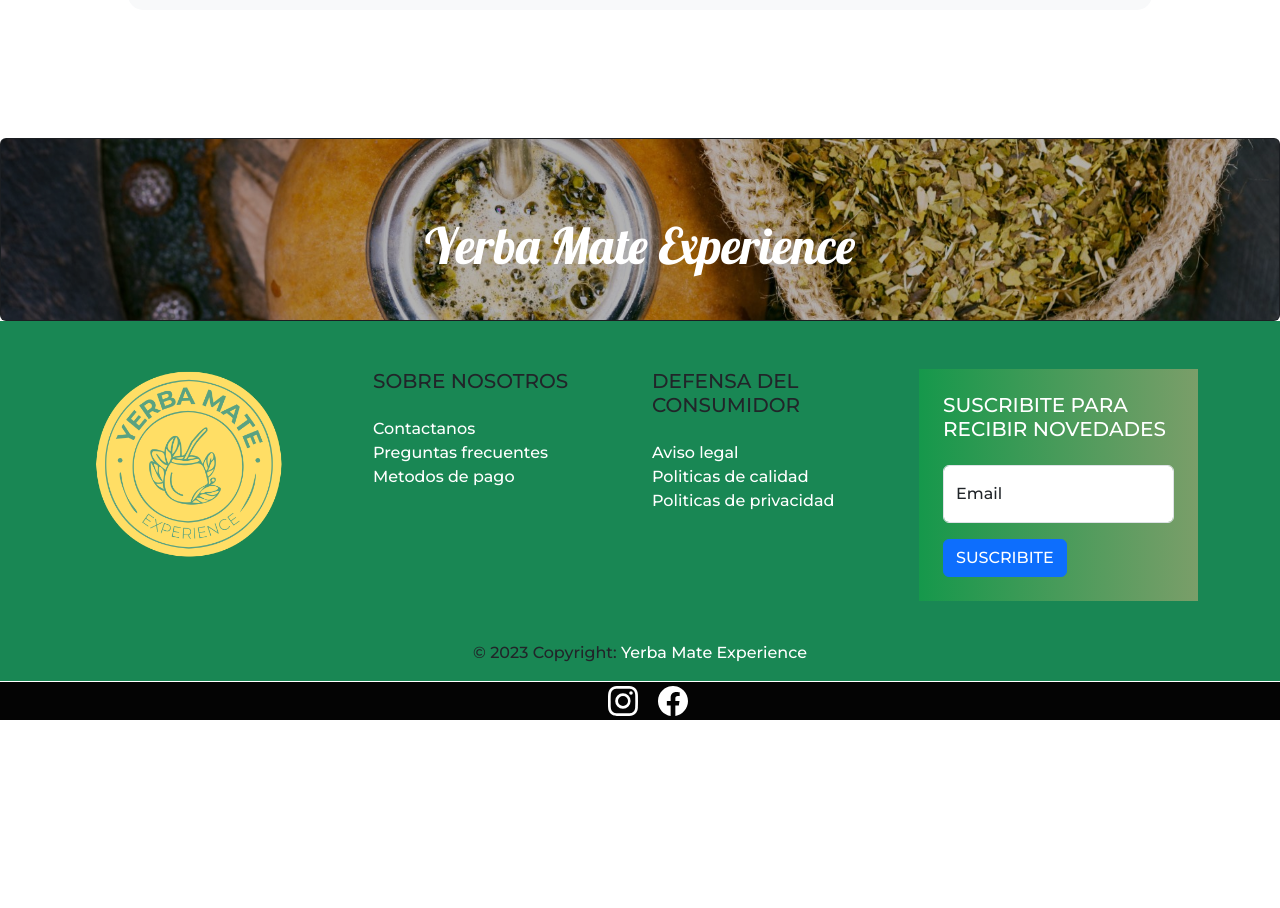
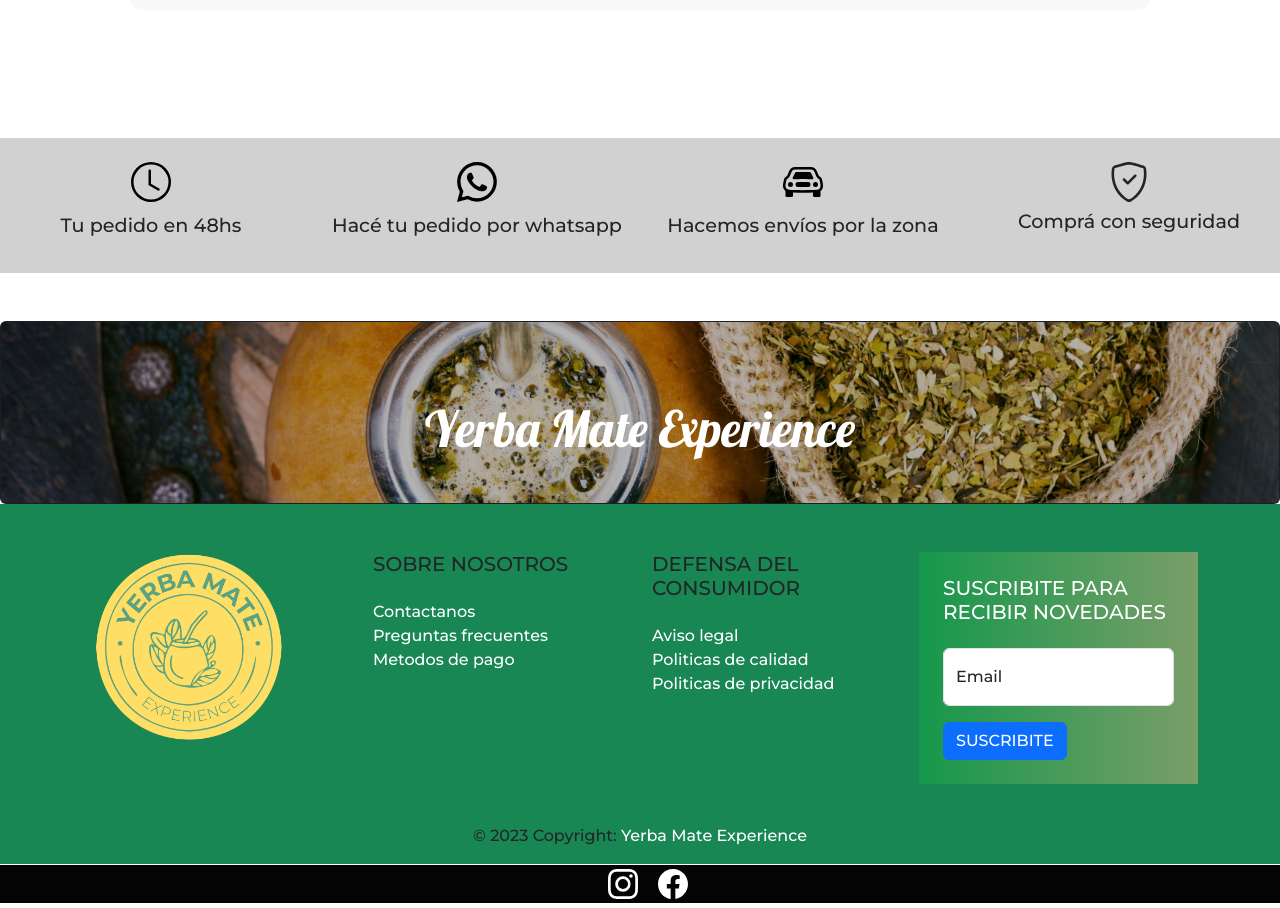
Before and after one commit to mbasse89/Proyecto-Final, a website: page index.html in a window 1280 px wide. Shown: the part 1600-2508 px from the top of the page. Before the commit the page ends 2326 px from the top, so only its background shows below. Drawn offline with nearby package versions, Linux system fonts and the light colour scheme.

Commit message:
se agregan div decorativas en index

```diff
--- a/css/style.css
+++ b/css/style.css
@@ -17,7 +17,9 @@
 
 }
 
-
+.bg-grey{
+    background-color: #d1d1d1;
+}
 
 
 .msje{
@@ -120,7 +122,9 @@
     color: rgb(17, 115, 17);
 }
 
-
+ .text-black{
+    color: rgb(34, 28, 28);
+ }
 
 /* ***************************MAIN**************************** */
 
@@ -223,6 +227,7 @@
   }
   .transitionText:hover{
     font-size: 70px;
+    cursor: pointer;
   }
 
   a:hover, a:focus {
--- a/index.html
+++ b/index.html
@@ -113,7 +113,51 @@
 
 
 
+
+
     </main>
+    <div class="row bg-grey  py-4 my-5">
+      <!-- columna de reolj  -->
+      <div class="col text-center">
+        <svg xmlns="http://www.w3.org/2000/svg" width="40" height="40" fill="currentColor" class="bi bi-clock text-black" viewBox="0 0 16 16">
+          <path d="M8 3.5a.5.5 0 0 0-1 0V9a.5.5 0 0 0 .252.434l3.5 2a.5.5 0 0 0 .496-.868L8 8.71V3.5z"/>
+          <path d="M8 16A8 8 0 1 0 8 0a8 8 0 0 0 0 16zm7-8A7 7 0 1 1 1 8a7 7 0 0 1 14 0z"/>
+        </svg>
+        <p class=" py-1">Tu pedido en 48hs</p>
+      </div>
+
+      <!-- columna icon WSP -->
+      <div class="col text-center">
+        <svg xmlns="http://www.w3.org/2000/svg" width="40" height="40" fill="currentColor" class="bi bi-whatsapp text-black" viewBox="0 0 16 16">
+          <path d="M13.601 2.326A7.854 7.854 0 0 0 7.994 0C3.627 0 .068 3.558.064 7.926c0 1.399.366 2.76 1.057 3.965L0 16l4.204-1.102a7.933 7.933 0 0 0 3.79.965h.004c4.368 0 7.926-3.558 7.93-7.93A7.898 7.898 0 0 0 13.6 2.326zM7.994 14.521a6.573 6.573 0 0 1-3.356-.92l-.24-.144-2.494.654.666-2.433-.156-.251a6.56 6.56 0 0 1-1.007-3.505c0-3.626 2.957-6.584 6.591-6.584a6.56 6.56 0 0 1 4.66 1.931 6.557 6.557 0 0 1 1.928 4.66c-.004 3.639-2.961 6.592-6.592 6.592zm3.615-4.934c-.197-.099-1.17-.578-1.353-.646-.182-.065-.315-.099-.445.099-.133.197-.513.646-.627.775-.114.133-.232.148-.43.05-.197-.1-.836-.308-1.592-.985-.59-.525-.985-1.175-1.103-1.372-.114-.198-.011-.304.088-.403.087-.088.197-.232.296-.346.1-.114.133-.198.198-.33.065-.134.034-.248-.015-.347-.05-.099-.445-1.076-.612-1.47-.16-.389-.323-.335-.445-.34-.114-.007-.247-.007-.38-.007a.729.729 0 0 0-.529.247c-.182.198-.691.677-.691 1.654 0 .977.71 1.916.81 2.049.098.133 1.394 2.132 3.383 2.992.47.205.84.326 1.129.418.475.152.904.129 1.246.08.38-.058 1.171-.48 1.338-.943.164-.464.164-.86.114-.943-.049-.084-.182-.133-.38-.232z"/>
+        </svg>
+        <p class="  py-1">Hacé tu pedido por whatsapp</p>
+
+      </div>
+
+      <!-- columna auto envios -->
+      <div class="col text-center">
+        <svg xmlns="http://www.w3.org/2000/svg" width="40" height="40" fill="currentColor" class="bi bi-car-front text-black" viewBox="0 0 16 16">
+          <path d="M4 9a1 1 0 1 1-2 0 1 1 0 0 1 2 0Zm10 0a1 1 0 1 1-2 0 1 1 0 0 1 2 0ZM6 8a1 1 0 0 0 0 2h4a1 1 0 1 0 0-2H6ZM4.862 4.276 3.906 6.19a.51.51 0 0 0 .497.731c.91-.073 2.35-.17 3.597-.17 1.247 0 2.688.097 3.597.17a.51.51 0 0 0 .497-.731l-.956-1.913A.5.5 0 0 0 10.691 4H5.309a.5.5 0 0 0-.447.276Z"/>
+          <path d="M2.52 3.515A2.5 2.5 0 0 1 4.82 2h6.362c1 0 1.904.596 2.298 1.515l.792 1.848c.075.175.21.319.38.404.5.25.855.715.965 1.262l.335 1.679c.033.161.049.325.049.49v.413c0 .814-.39 1.543-1 1.997V13.5a.5.5 0 0 1-.5.5h-2a.5.5 0 0 1-.5-.5v-1.338c-1.292.048-2.745.088-4 .088s-2.708-.04-4-.088V13.5a.5.5 0 0 1-.5.5h-2a.5.5 0 0 1-.5-.5v-1.892c-.61-.454-1-1.183-1-1.997v-.413a2.5 2.5 0 0 1 .049-.49l.335-1.68c.11-.546.465-1.012.964-1.261a.807.807 0 0 0 .381-.404l.792-1.848ZM4.82 3a1.5 1.5 0 0 0-1.379.91l-.792 1.847a1.8 1.8 0 0 1-.853.904.807.807 0 0 0-.43.564L1.03 8.904a1.5 1.5 0 0 0-.03.294v.413c0 .796.62 1.448 1.408 1.484 1.555.07 3.786.155 5.592.155 1.806 0 4.037-.084 5.592-.155A1.479 1.479 0 0 0 15 9.611v-.413c0-.099-.01-.197-.03-.294l-.335-1.68a.807.807 0 0 0-.43-.563 1.807 1.807 0 0 1-.853-.904l-.792-1.848A1.5 1.5 0 0 0 11.18 3H4.82Z"/>
+        </svg>
+        <p class=" py-1">Hacemos envíos por la zona</p>
+      </div>
+
+      <div class="col text-center">
+        <svg xmlns="http://www.w3.org/2000/svg" width="40" height="40" fill="currentColor" class="bi bi-shield-check" viewBox="0 0 16 16">
+          <path d="M5.338 1.59a61.44 61.44 0 0 0-2.837.856.481.481 0 0 0-.328.39c-.554 4.157.726 7.19 2.253 9.188a10.725 10.725 0 0 0 2.287 2.233c.346.244.652.42.893.533.12.057.218.095.293.118a.55.55 0 0 0 .101.025.615.615 0 0 0 .1-.025c.076-.023.174-.061.294-.118.24-.113.547-.29.893-.533a10.726 10.726 0 0 0 2.287-2.233c1.527-1.997 2.807-5.031 2.253-9.188a.48.48 0 0 0-.328-.39c-.651-.213-1.75-.56-2.837-.855C9.552 1.29 8.531 1.067 8 1.067c-.53 0-1.552.223-2.662.524zM5.072.56C6.157.265 7.31 0 8 0s1.843.265 2.928.56c1.11.3 2.229.655 2.887.87a1.54 1.54 0 0 1 1.044 1.262c.596 4.477-.787 7.795-2.465 9.99a11.775 11.775 0 0 1-2.517 2.453 7.159 7.159 0 0 1-1.048.625c-.28.132-.581.24-.829.24s-.548-.108-.829-.24a7.158 7.158 0 0 1-1.048-.625 11.777 11.777 0 0 1-2.517-2.453C1.928 10.487.545 7.169 1.141 2.692A1.54 1.54 0 0 1 2.185 1.43 62.456 62.456 0 0 1 5.072.56z"/>
+          <path d="M10.854 5.146a.5.5 0 0 1 0 .708l-3 3a.5.5 0 0 1-.708 0l-1.5-1.5a.5.5 0 1 1 .708-.708L7.5 7.793l2.646-2.647a.5.5 0 0 1 .708 0z"/>
+        </svg>
+        <p>
+          Comprá con seguridad
+        </p>
+
+      </div>
+
+
+    </div>
+
 
 
 
@@ -137,7 +181,7 @@
 <!-- inicio de footer BS -->
 <div class=" ">
 
-  <footer class="text-center text-lg-start   pt-4 bg-success">
+  <footer class="text-center text-lg-start pt-4 bg-success">
 
   <div class="container p-4 ">
 
```
Also changed, not shown: pages/contactos.html (+2 -2 lines), pages/productos.html (+1 -1 lines).
